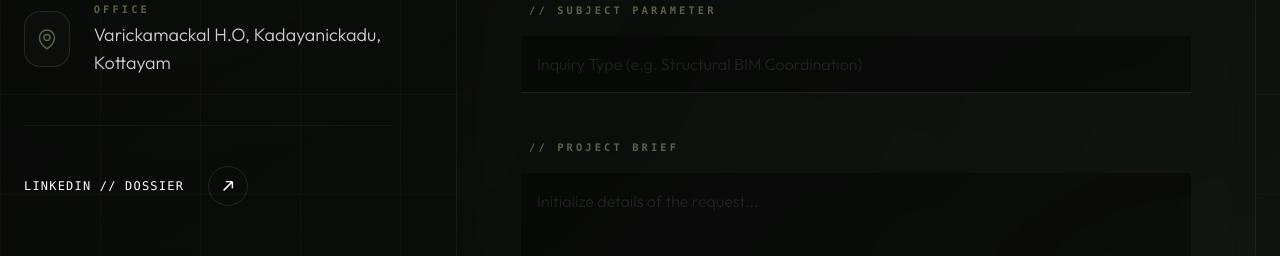
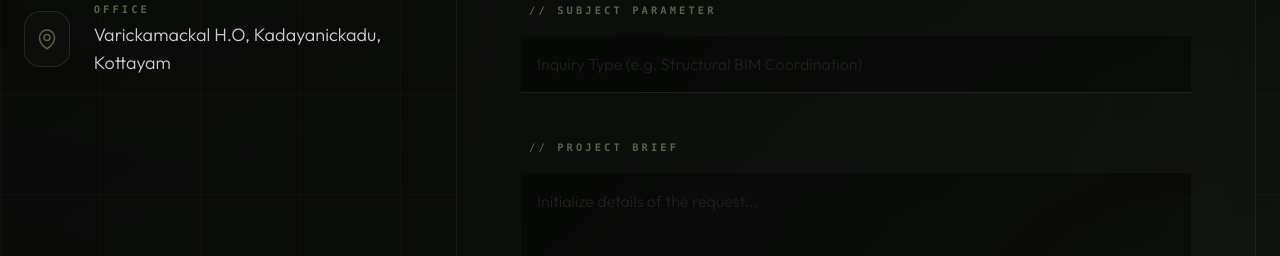
Before and after one commit to jisnu-glitch/client-portfolio, a React (Vite) app: page / in a window 1280 px wide. Shown: the part 6680-6936 px from the top of the page. Built offline with nearby package versions, Linux system fonts and the light colour scheme; a web font is replaced by a local one.

Commit message:
fix:removed linkedn link

```diff
--- a/src/components/ContactSection.jsx
+++ b/src/components/ContactSection.jsx
@@ -73,18 +73,7 @@ export default function ContactSection() {
               </motion.div>
             ))}
 
-            <motion.div variants={itemVariants} className="pt-10 border-t border-white/5">
-              <motion.a
-                href="https://linkedin.com/in/athul-v-s"
-                target="_blank"
-                className="inline-flex items-center gap-6 group"
-              >
-                <span className="text-white font-mono text-xs tracking-widest uppercase">LinkedIn // Dossier</span>
-                <div className="w-10 h-10 rounded-full border border-white/10 flex items-center justify-center group-hover:bg-[#F97316] group-hover:text-black transition-all">
-                   <svg width="14" height="14" viewBox="0 0 24 24" fill="none" stroke="currentColor" strokeWidth="2.5"><path d="m4.5 19.5 15-15m0 0H8.25m11.25 0v11.25" /></svg>
-                </div>
-              </motion.a>
-            </motion.div>
+
           </motion.div>
 
           {/* --- CONTACT FORM (Right) --- */}
```
